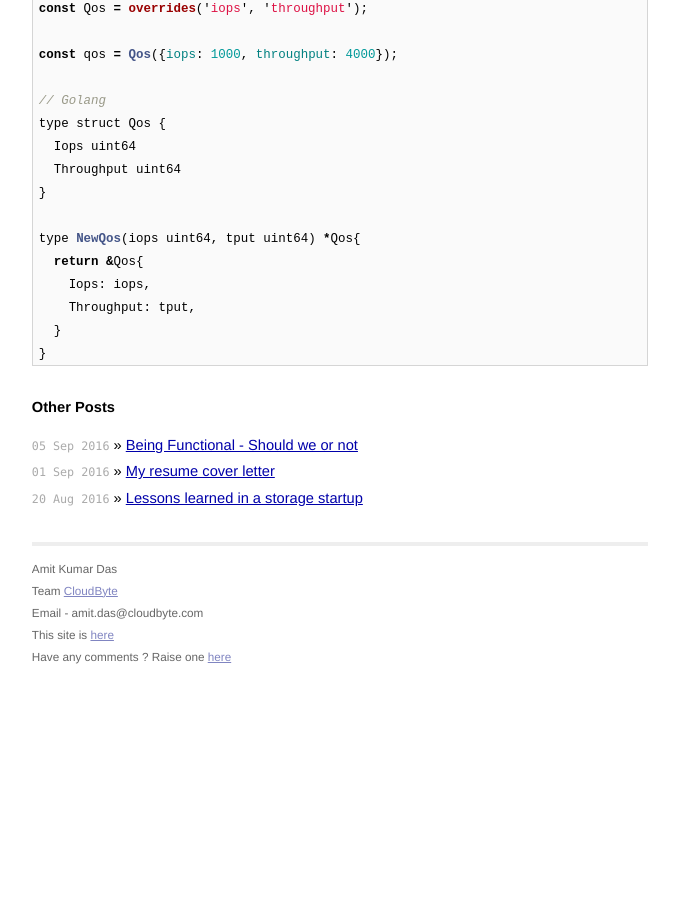
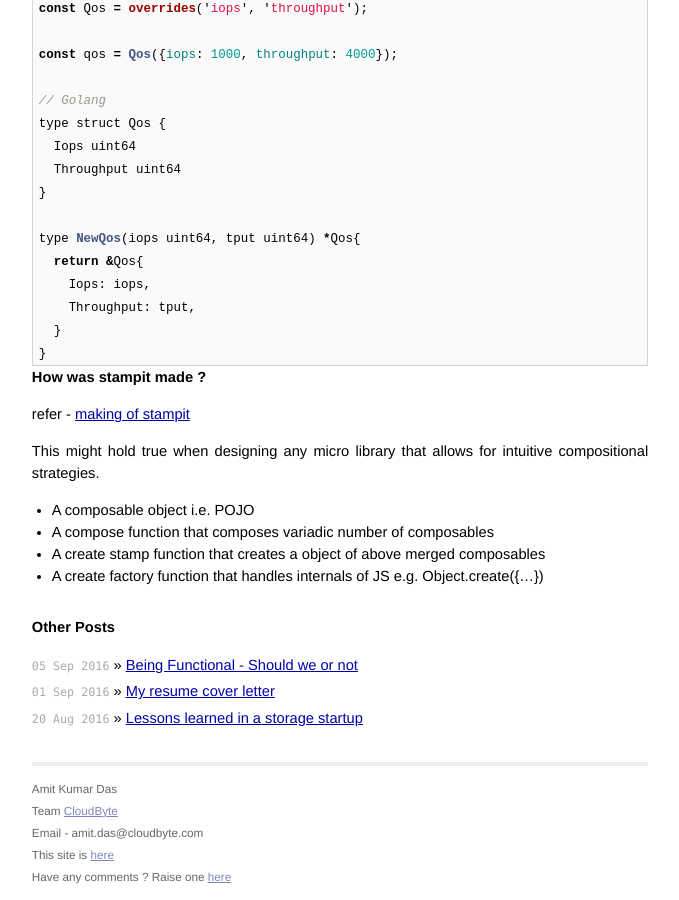
Before and after one commit to AmitKumarDas/amitkumardas.github.io, a Jekyll site: the page built from _posts/2016-09-04-exp-prog-guide-to-learn-js-a-curated-list.md, in a window 1280 px wide and 900 px high, scrolled down 5380 px. Shown: the whole window, without its empty margins (300-979 px from the left). Built offline with Jekyll 4.4.1, drawn with Linux system fonts in a browser that asks for light colours; before the commit the page ends 6059 px from its top, so only the background shows below that.

Commit message:
Update 2016-09-04-exp-prog-guide-to-learn-js-a-curated-list.md

````diff
--- a/_posts/2016-09-04-exp-prog-guide-to-learn-js-a-curated-list.md
+++ b/_posts/2016-09-04-exp-prog-guide-to-learn-js-a-curated-list.md
@@ -295,3 +295,14 @@ type NewQos(iops uint64, tput uint64) *Qos{
   }
 }
 ```
+
+### How was stampit made ?
+
+refer - [making of stampit](https://medium.com/@koresar/fun-with-stamps-episode-4-implementing-stamps-in-30-loc-e52f5c17dcfe#.qvq2w2hzq)
+
+> This might hold true when designing any micro library that allows for intuitive compositional strategies.
+
+- A composable object i.e. POJO
+- A compose function that composes variadic number of composables
+- A create stamp function that creates a object of above merged composables
+- A create factory function that handles internals of JS e.g. Object.create({...})
````
